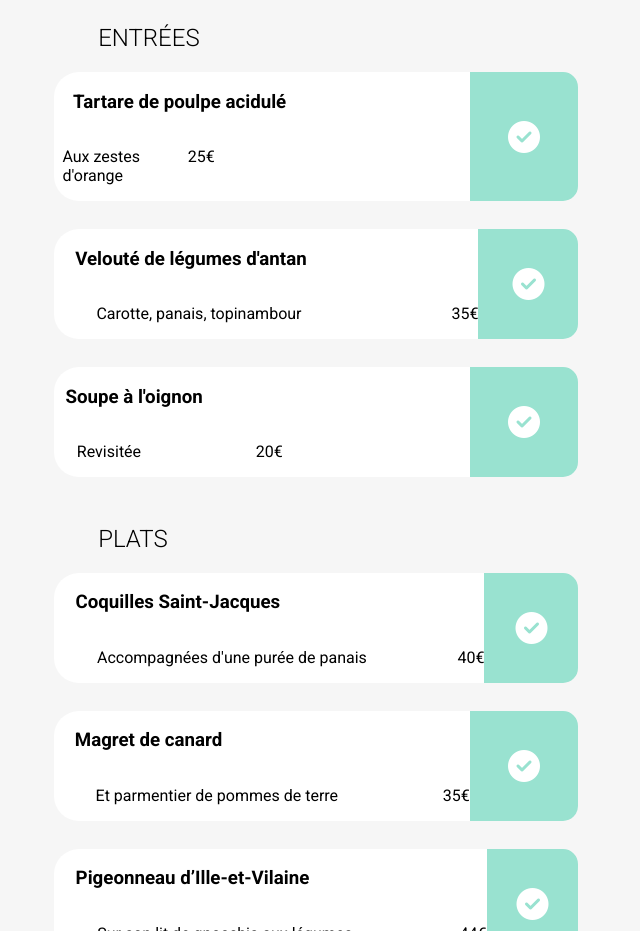
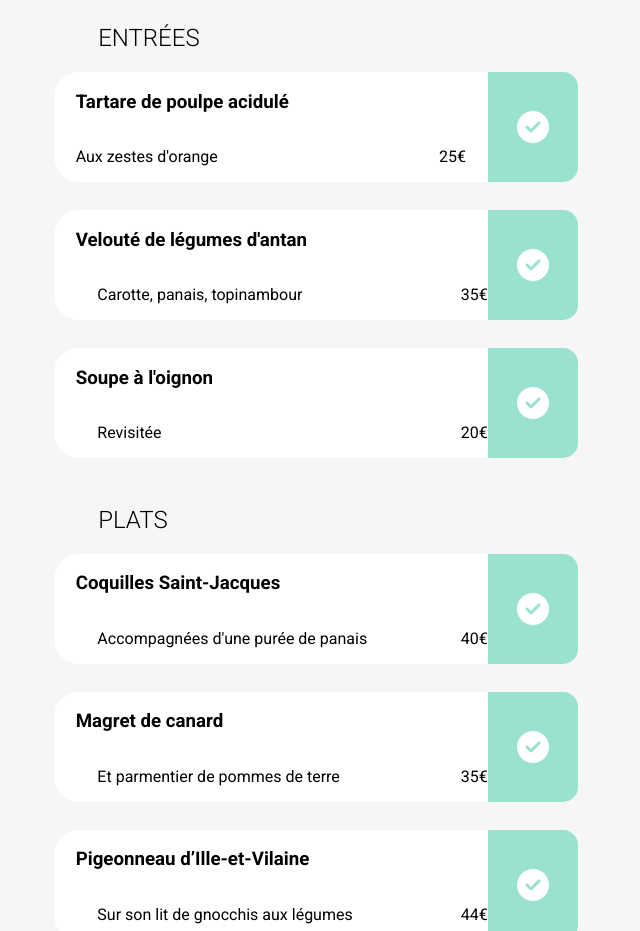
Before and after one commit to Fabdev31/FabriceRosamond_-_03122020, a website: page restaurant_a_la_francaise.html in a window 1280 px wide. Shown: the part 1220-2151 px from the top of the page, without its empty margins (310-950 px from the left). Drawn offline with Linux system fonts and the light colour scheme; a web font is replaced by a local one.

Commit message:
vignettes avec taille de l'encoche fixe

```diff
--- a/sass/layout/_main.scss
+++ b/sass/layout/_main.scss
@@ -130,6 +130,7 @@ h2
                     flex-direction: row;
                     flex-wrap: wrap;
                     justify-content:space-between;
+                    width: 100%;
                     h3{
                         width: 100%;
                         margin-left: 5%;
@@ -138,6 +139,8 @@ h2
                         display: flex;
                         flex-direction: row;
                         flex-wrap: nowrap;
+                        justify-content: space-between;
+                        width: 100%;
                         .texte-vignette{
                             margin-left: 5%;
                         }
```
Also changed, not shown: public/css/style.css, 1 other file.
